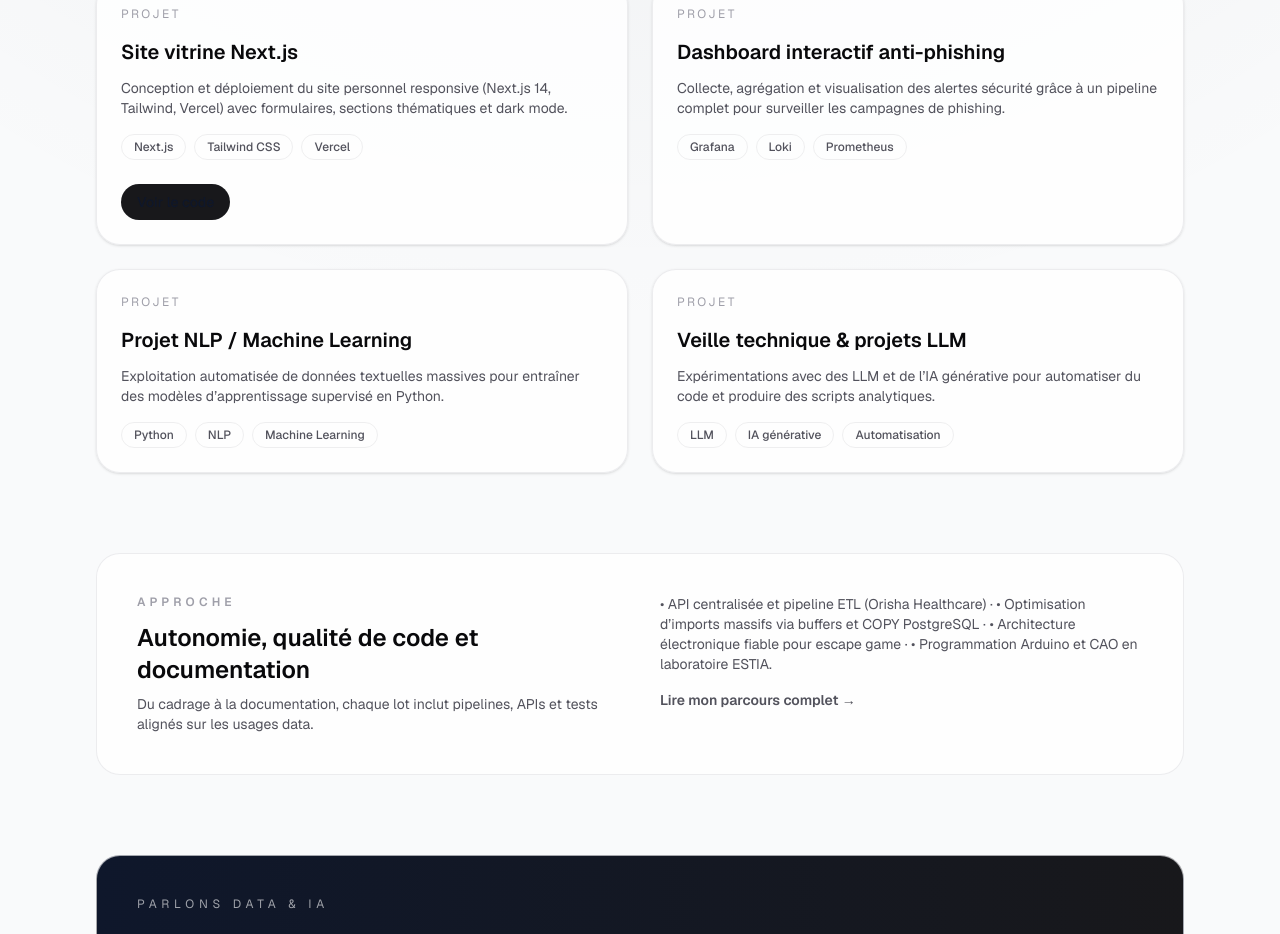
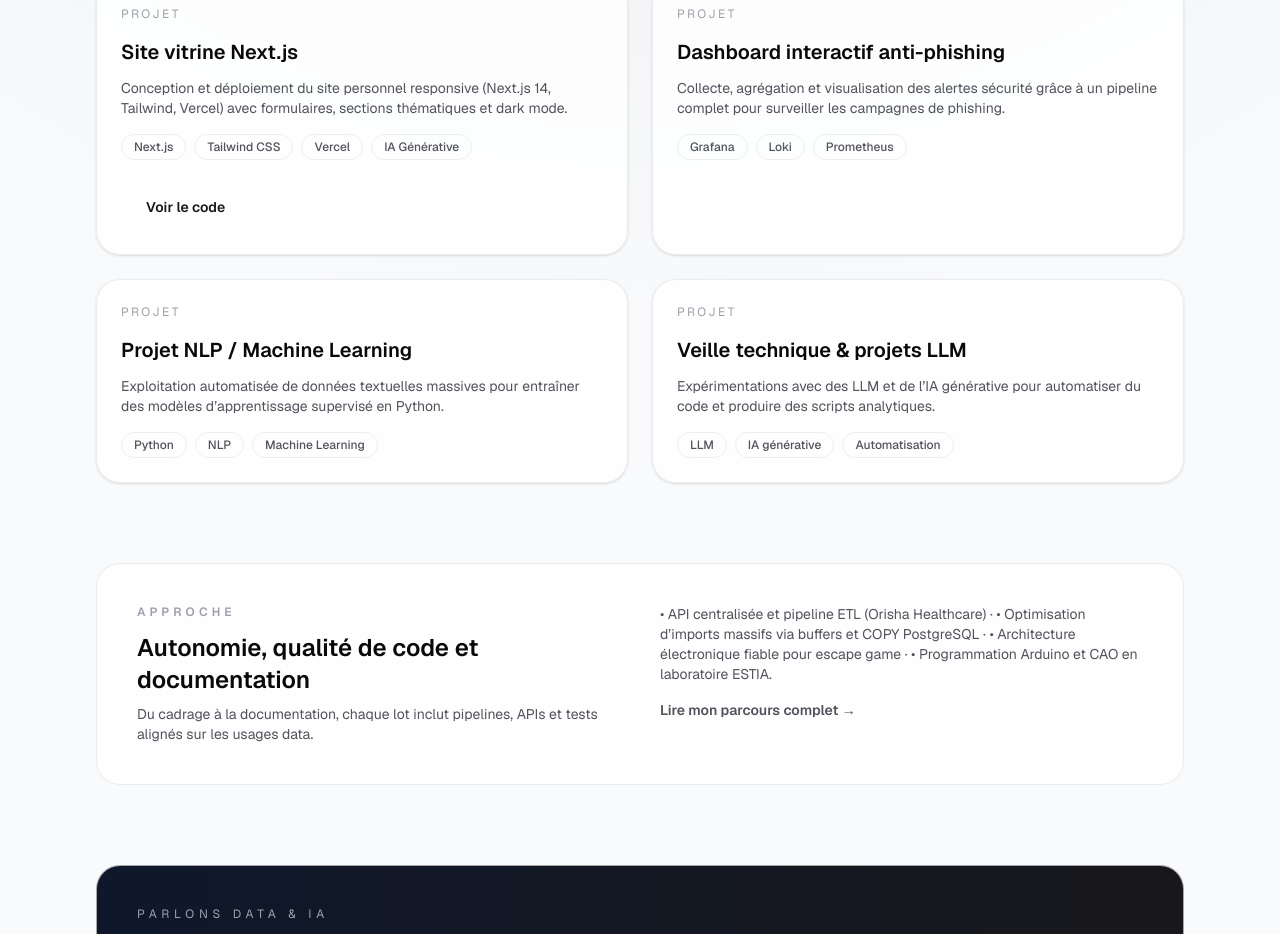
Before and after one commit to RoiBrioche/site-web-vitrine, a Next.js app: page / in a window 1280 px wide. Shown: the part 886-1820 px from the top of the page. Built offline with nearby package versions, Linux system fonts and the light colour scheme.

Commit message:
Fix color issue with some buttons (#1)

```diff
--- a/src/app/about/page.tsx
+++ b/src/app/about/page.tsx
@@ -107,7 +107,15 @@ export default function AboutPage() {
           <div className="flex flex-wrap gap-3">
             <a
               href={siteConfig.links.email}
-              className="rounded-full bg-white px-6 py-3 text-sm font-semibold text-slate-900"
+              className="
+                rounded-full
+                px-6 py-3 text-sm font-semibold
+                border border-transparent
+                transition
+                bg-white !text-zinc-900
+                hover:bg-zinc-100 hover:border-zinc-900
+                dark:bg-white dark:!text-zinc-900 dark:hover:bg-zinc-200
+              "
             >
               Écrire un email
             </a>
@@ -125,6 +133,8 @@ export default function AboutPage() {
     </Container>
   );
 }
+
+
 
 type SkillColumnProps = {
   title: string;
--- a/src/components/cards/project-card.tsx
+++ b/src/components/cards/project-card.tsx
@@ -36,7 +36,15 @@ export function ProjectCard({ project }: ProjectCardProps) {
               href={project.repoUrl}
               target="_blank"
               rel="noreferrer"
-              className="rounded-full bg-zinc-900 px-4 py-2 text-white transition hover:bg-zinc-700 dark:bg-white dark:text-black dark:hover:bg-zinc-200"
+              className="
+                rounded-full
+                px-6 py-3 text-sm font-semibold
+                border border-transparent
+                transition
+                bg-white !text-zinc-900
+                hover:bg-zinc-100 hover:border-zinc-900
+                dark:bg-white dark:!text-zinc-900 dark:hover:bg-zinc-200
+              "
             >
               Voir le code
             </Link>
--- a/src/data/projects.ts
+++ b/src/data/projects.ts
@@ -11,7 +11,7 @@ export const projects: Project[] = [
     title: "Site vitrine Next.js",
     description:
       "Conception et déploiement du site personnel responsive (Next.js 14, Tailwind, Vercel) avec formulaires, sections thématiques et dark mode.",
-    tags: ["Next.js", "Tailwind CSS", "Vercel"],
+    tags: ["Next.js", "Tailwind CSS", "Vercel", "IA Générative"],
     repoUrl: "https://github.com/RoiBrioche/site-web-vitrine",
   },
   {
```
